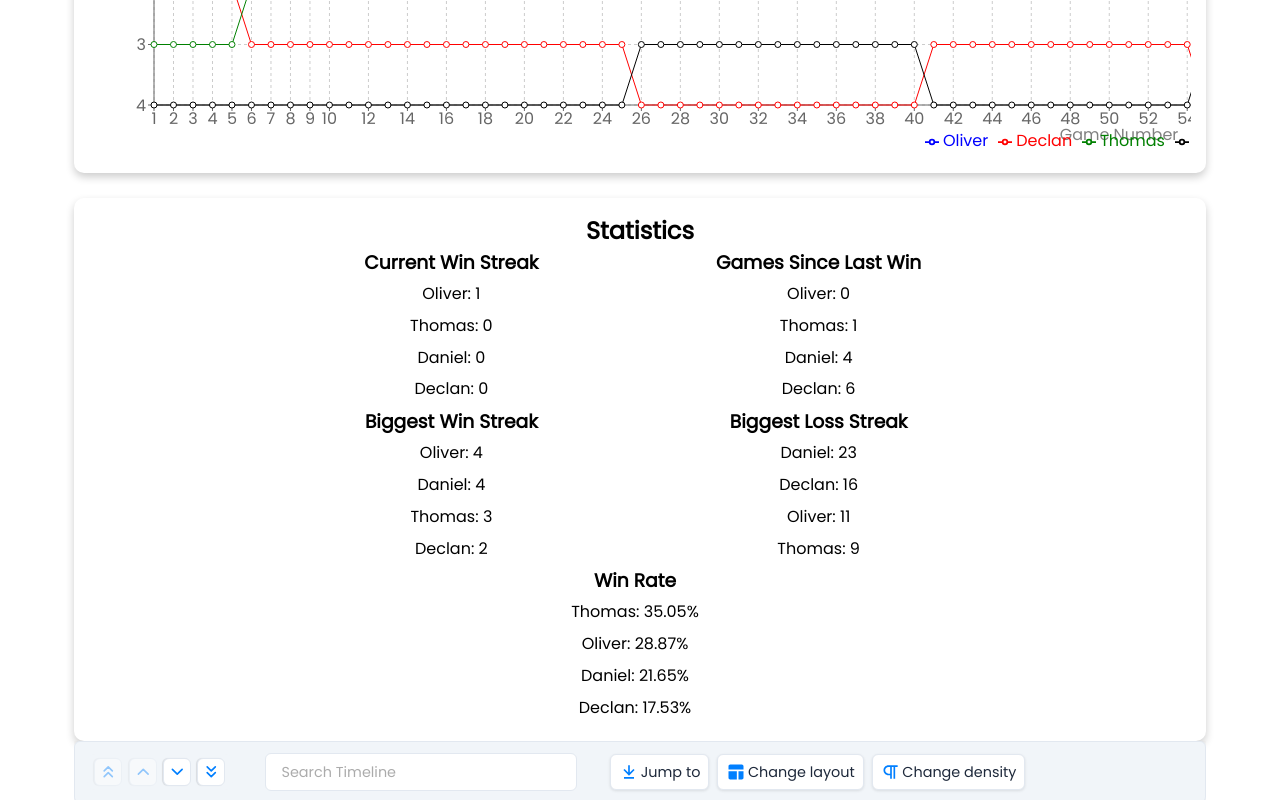
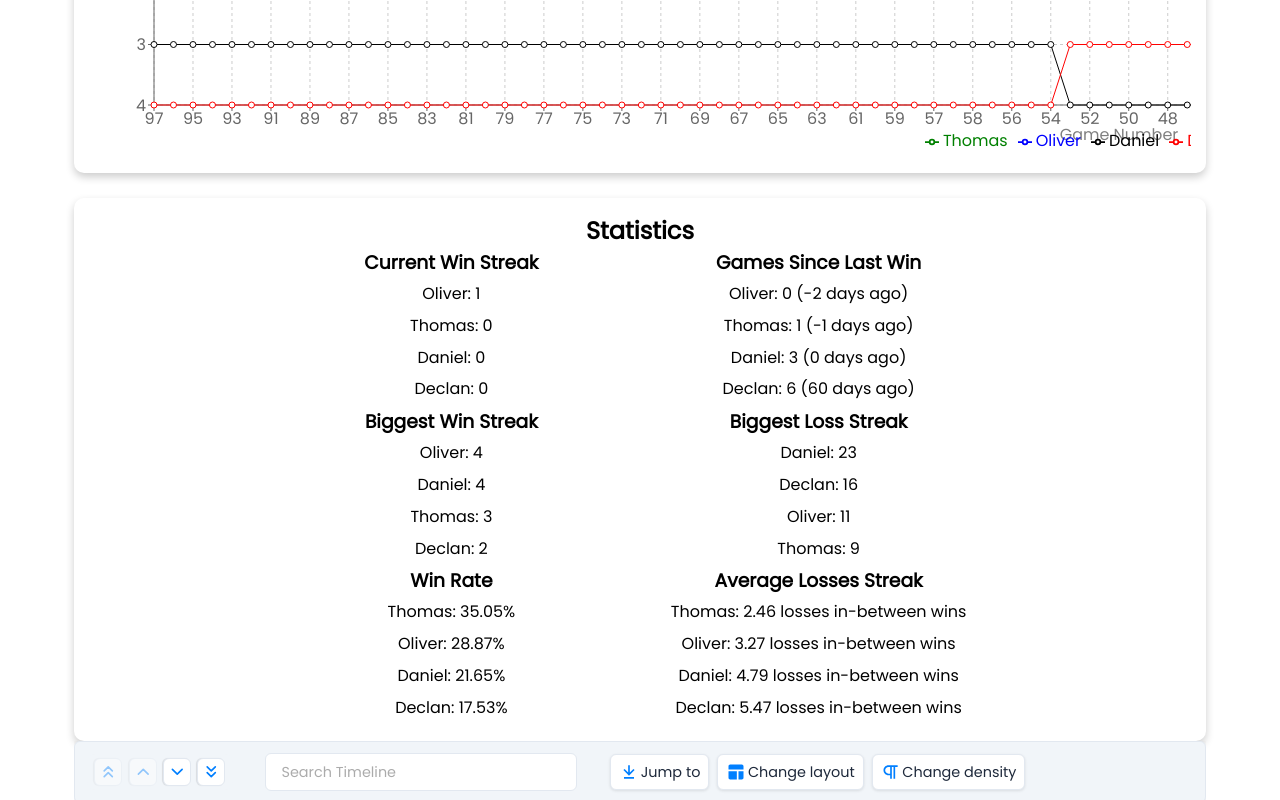
Before and after one commit to Oliver-Looney/monopoly-leaderboard, a Next.js app: page / in a window 1280 px wide. Shown: the part 1080-1880 px from the top of the page. Built offline with nearby package versions, Linux system fonts and the light colour scheme.

Commit message:
added more stats and formatting

```diff
--- a/src/component/Stats.tsx
+++ b/src/component/Stats.tsx
@@ -13,17 +13,20 @@ const calculateCurrentWinStreak = (playerName: string): number => {
     return currentStreak;
 };
 
-const calculateCurrentLostStreak = (playerName: string): number => {
+const calculateCurrentLostStreak = (playerName: string): [number, Date | null] => {
     let currentStreak = 0;
+    let dateRecorded: Date | null = null;
     for (let i = leaderboard.wins.length - 1; i >= 0; i--) {
         if (leaderboard.wins[i].name !== playerName) {
             currentStreak++;
         } else {
+            dateRecorded = leaderboard.wins[i].date;
             break;
         }
     }
-    return currentStreak;
+    return [currentStreak, dateRecorded];
 };
+
 
 const calculateBiggestWinStreak = (playerName: string): number => {
     let currentStreak = 0;
@@ -65,6 +68,26 @@ const calculateWinRate = (playerName: string): number => {
     return (winCount / totalGames) * 100;
 };
 
+const calculateAverageLossesBetweenWins = (playerName: string): number => {
+    let currentStreak = 0;
+    let losses: number[] = [];
+    for (let i = leaderboard.wins.length - 1; i >= 0; i--) {
+        if (leaderboard.wins[i].name !== playerName) {
+            currentStreak++;
+        } else {
+            if (currentStreak > 0) {
+                losses.push(currentStreak)
+                currentStreak = 0;
+            }
+        }
+    }
+    let totalLossesStreak = 0;
+    for (let i = 0; i < losses.length; i++) {
+        totalLossesStreak += losses[i];
+    }
+    return totalLossesStreak / losses.length;
+};
+
 export default function Stats() {
     return (
         <div className="card">
@@ -89,17 +112,29 @@ export default function Stats() {
                 <div>
                     <h3>Games Since Last Win</h3>
                     {leaderboard.members
-                        .map((member) => ({
-                            name: member,
-                            gamesSinceLastWin: calculateCurrentLostStreak(member)
-                        }))
+                        .map((member) => {
+                            const [currentLostStreak, dateRecorded] = calculateCurrentLostStreak(member);
+                            const daysSinceLastWin = dateRecorded ? Math.floor((Date.now() - dateRecorded.getTime()) / (1000 * 60 * 60 * 24)) : null;
+                            return {
+                                name: member,
+                                gamesSinceLastWin: currentLostStreak,
+                                daysSinceLastWin: daysSinceLastWin,
+                            };
+                        })
                         .sort((a, b) => a.gamesSinceLastWin - b.gamesSinceLastWin) // Sort by gamesSinceLastWin in ascending order
                         .map((data, index) => (
                             <p key={index}>
-                                <div>{data.name}: {data.gamesSinceLastWin}</div>
+                                <div>
+                                    {data.name}: {data.gamesSinceLastWin}
+                                    {data.daysSinceLastWin !== null && (
+                                        <span> ({data.daysSinceLastWin} days ago)</span>
+                                    )}
+                                </div>
                             </p>
                         ))}
                 </div>
+
+
             </div>
 
             <div className="stat-card">
@@ -149,6 +184,20 @@ export default function Stats() {
                             </p>
                         ))}
                 </div>
+                <div>
+                    <h3>Average Losses Streak</h3>
+                    {leaderboard.members
+                        .map((member) => ({
+                            name: member,
+                            winRate: calculateAverageLossesBetweenWins(member)
+                        }))
+                        .sort((a, b) => a.winRate - b.winRate) // Sort by winRate in descending order
+                        .map((data, index) => (
+                            <p key={index}>
+                                <div>{data.name}: {data.winRate.toFixed(2)} losses in-between wins</div>
+                            </p>
+                        ))}
+                </div>
             </div>
 
         </div>
--- a/src/component/Timeline.tsx
+++ b/src/component/Timeline.tsx
@@ -3,10 +3,10 @@ import { Chrono } from 'react-chrono';
 import { leaderboard } from '@/utils/LeaderboardWins';
 
 const Timeline = () => {
-    const timelineItems = leaderboard.wins.map((win) => ({
+    const timelineItems = leaderboard.wins.reverse().map((win) => ({
         title: win.name,
         cardTitle: win.name,
-        cardSubtitle: win.date.toDateString(),
+        cardSubtitle: win.date?.toDateString() || "Date not recorded",
         media: {
             type: 'IMAGE',
             source: {
--- a/src/utils/LeaderboardWins.ts
+++ b/src/utils/LeaderboardWins.ts
@@ -4,60 +4,60 @@ export const leaderboard: Leaderboard = {
     name: "Monopoly Leaderboard",
     members: ["Thomas", "Oliver", "Daniel", "Declan"],
     wins: [
-        {name: "Oliver", date: new Date(), game: 1},
-        {name: "Declan", date: new Date(), game: 2},
-        {name: "Thomas", date: new Date(), game: 3},
-        {name: "Oliver", date: new Date(), game: 4},
+        {name: "Oliver", date: null, game: 1},
+        {name: "Declan", date: null, game: 2},
+        {name: "Thomas", date: null, game: 3},
+        {name: "Oliver", date: null, game: 4},
 
-        {name: "Oliver", date: new Date(), game: 5},
+        {name: "Oliver", date: null, game: 5},
 
-        {name: "Thomas", date: new Date(), game: 6},
+        {name: "Thomas", date: null, game: 6},
 
-        {name: "Oliver", date: new Date(), game: 7},
+        {name: "Oliver", date: null, game: 7},
 
-        {name: "Thomas", date: new Date(), game: 8},
+        {name: "Thomas", date: null, game: 8},
 
-        {name: "Thomas", date: new Date(), game: 9},
-        {name: "Declan", date: new Date(), game: 10},
-        {name: "Thomas", date: new Date(), game: 11},
+        {name: "Thomas", date: null, game: 9},
+        {name: "Declan", date: null, game: 10},
+        {name: "Thomas", date: null, game: 11},
 
-        {name: "Oliver", date: new Date(), game: 12},
-        {name: "Daniel", date: new Date(), game: 13},
+        {name: "Oliver", date: null, game: 12},
+        {name: "Daniel", date: null, game: 13},
 
-        {name: "Daniel", date: new Date(), game: 14},
+        {name: "Daniel", date: null, game: 14},
 
-        {name: "Declan", date: new Date(), game: 15},
+        {name: "Declan", date: null, game: 15},
 
-        {name: "Thomas", date: new Date(), game: 16},
+        {name: "Thomas", date: null, game: 16},
 
-        {name: "Thomas", date: new Date(), game: 17},
-        {name: "Oliver", date: new Date(), game: 18},
-        {name: "Thomas", date: new Date(), game: 19},
-        {name: "Declan", date: new Date(), game: 20},
-        {name: "Daniel", date: new Date(), game: 21},
+        {name: "Thomas", date: null, game: 17},
+        {name: "Oliver", date: null, game: 18},
+        {name: "Thomas", date: null, game: 19},
+        {name: "Declan", date: null, game: 20},
+        {name: "Daniel", date: null, game: 21},
 
-        {name: "Daniel", date: new Date(), game: 22},
-        {name: "Thomas", date: new Date(), game: 23},
+        {name: "Daniel", date: null, game: 22},
+        {name: "Thomas", date: null, game: 23},
 
-        {name: "Oliver", date: new Date(), game: 24},
+        {name: "Oliver", date: null, game: 24},
 
-        {name: "Thomas", date: new Date(), game: 25},
-        {name: "Daniel", date: new Date(), game: 26},
+        {name: "Thomas", date: null, game: 25},
+        {name: "Daniel", date: null, game: 26},
 
-        {name: "Thomas", date: new Date(), game: 27},
-        {name: "Oliver", date: new Date(), game: 28},
-        {name: "Daniel", date: new Date(), game: 29},
+        {name: "Thomas", date: null, game: 27},
+        {name: "Oliver", date: null, game: 28},
+        {name: "Daniel", date: null, game: 29},
 
-        {name: "Thomas", date: new Date(), game: 30},
-        {name: "Oliver", date: new Date(), game: 31},
+        {name: "Thomas", date: null, game: 30},
+        {name: "Oliver", date: null, game: 31},
 
-        {name: "Thomas", date: new Date(), game: 32},
-        {name: "Oliver", date: new Date(), game: 33},
+        {name: "Thomas", date: null, game: 32},
+        {name: "Oliver", date: null, game: 33},
 
-        {name: "Thomas", date: new Date(), game: 34},
-        {name: "Oliver", date: new Date(), game: 35},
-        {name: "Oliver", date: new Date(), game: 36},
-        {name: "Declan", date: new Date(), game: 37},
+        {name: "Thomas", date: null, game: 34},
+        {name: "Oliver", date: null, game: 35},
+        {name: "Oliver", date: null, game: 36},
+        {name: "Declan", date: null, game: 37},
 
         {name: "Oliver", date: new Date("11 August 2020"), game: 38},
         {name: "Thomas", date: new Date("11 August 2020"), game: 39},
@@ -66,8 +66,8 @@ export const leaderboard: Leaderboard = {
         {name: "Declan", date: new Date("16 August 2020"), game: 41},
         {name: "Declan", date: new Date("16 August 2020"), game: 42},
 
-        {name: "Thomas", date: new Date(), game: 43},
-        {name: "Thomas", date: new Date(), game: 44},
+        {name: "Thomas", date: null, game: 43},
+        {name: "Thomas", date: null, game: 44},
 
         {name: "Declan", date: new Date("20 August 2020"), game: 45},
         {name: "Oliver", date: new Date("20 August 2020"), game: 46},
@@ -75,79 +75,81 @@ export const leaderboard: Leaderboard = {
 
         {name: "Oliver", date: new Date("20 August 2020"), game: 48},
 
-        {name: "Oliver", date: new Date(), game: 49},
-        {name: "Thomas", date: new Date(), game: 50},
-        {name: "Oliver", date: new Date(), game: 51},
-        {name: "Thomas", date: new Date(), game: 52},
-        {name: "Daniel", date: new Date(), game: 53},
-        {name: "Daniel", date: new Date(), game: 54},
-        {name: "Daniel", date: new Date(), game: 55},
-        {name: "Daniel", date: new Date(), game: 56},
+        {name: "Oliver", date: null, game: 49},
+        {name: "Thomas", date: null, game: 50},
+        {name: "Oliver", date: null, game: 51},
+        {name: "Thomas", date: null, game: 52},
+        {name: "Daniel", date: null, game: 53},
+        {name: "Daniel", date: null, game: 54},
+        {name: "Daniel", date: null, game: 55},
+        {name: "Daniel", date: null, game: 56},
 
-        {name: "Oliver", date: new Date(), game: 57},
-        {name: "Thomas", date: new Date(), game: 58},
-        {name: "Declan", date: new Date(), game: 58},
+        {name: "Oliver", date: null, game: 57},
+        {name: "Thomas", date: null, game: 58},
+        {name: "Declan", date: null, game: 58},
 
-        {name: "Daniel", date: new Date(), game: 57},
-        {name: "Thomas", date: new Date(), game: 58},
+        {name: "Daniel", date: null, game: 57},
+        {name: "Thomas", date: null, game: 58},
 
-        {name: "Daniel", date: new Date(), game: 59},
+        {name: "Daniel", date: null, game: 59},
 
-        {name: "Thomas", date: new Date(), game: 60},
-        {name: "Thomas", date: new Date(), game: 61},
-        {name: "Daniel", date: new Date(), game: 62},
-        {name: "Daniel", date: new Date(), game: 63},
-        {name: "Declan", date: new Date(), game: 64},
-        {name: "Daniel", date: new Date(), game: 65},
+        {name: "Thomas", date: null, game: 60},
+        {name: "Thomas", date: null, game: 61},
+        {name: "Daniel", date: null, game: 62},
+        {name: "Daniel", date: null, game: 63},
+        {name: "Declan", date: null, game: 64},
+        {name: "Daniel", date: null, game: 65},
 
-        {name: "Oliver", date: new Date(), game: 66},
+        {name: "Oliver", date: null, game: 66},
 
-        {name: "Thomas", date: new Date(), game: 67},
-        {name: "Thomas", date: new Date(), game: 68},
-        {name: "Thomas", date: new Date(), game: 69},
+        {name: "Thomas", date: null, game: 67},
+        {name: "Thomas", date: null, game: 68},
+        {name: "Thomas", date: null, game: 69},
 
-        {name: "Oliver", date: new Date(), game: 70},
-        {name: "Thomas", date: new Date(), game: 71},
-        {name: "Declan", date: new Date(), game: 72},
-        {name: "Oliver", date: new Date(), game: 73},
-        {name: "Thomas", date: new Date(), game: 74},
-        {name: "Daniel", date: new Date(), game: 75},
-        {name: "Daniel", date: new Date(), game: 76},
-        {name: "Declan", date: new Date(), game: 77},
-        {name: "Declan", date: new Date(), game: 78},
+        {name: "Oliver", date: null, game: 70},
+        {name: "Thomas", date: null, game: 71},
+        {name: "Declan", date: null, game: 72},
+        {name: "Oliver", date: null, game: 73},
+        {name: "Thomas", date: null, game: 74},
+        {name: "Daniel", date: null, game: 75},
+        {name: "Daniel", date: null, game: 76},
+        {name: "Declan", date: null, game: 77},
+        {name: "Declan", date: null, game: 78},
 
-        {name: "Oliver", date: new Date(), game: 79},
+        {name: "Oliver", date: null, game: 79},
 
-        {name: "Daniel", date: new Date(), game: 80},
+        {name: "Daniel", date: null, game: 80},
 
-        {name: "Declan", date: new Date(), game: 81},
-        {name: "Oliver", date: new Date(), game: 82},
-        {name: "Declan", date: new Date(), game: 83},
+        {name: "Declan", date: null, game: 81},
+        {name: "Oliver", date: null, game: 82},
+        {name: "Declan", date: null, game: 83},
 
-        {name: "Thomas", date: new Date(), game: 84},
-        {name: "Oliver", date: new Date(), game: 85},
+        {name: "Thomas", date: null, game: 84},
+        {name: "Oliver", date: null, game: 85},
 
-        {name: "Daniel", date: new Date(), game: 86},
-        {name: "Declan", date: new Date(), game: 87},
+        {name: "Daniel", date: null, game: 86},
+        {name: "Declan", date: null, game: 87},
 
-        {name: "Thomas", date: new Date(), game: 88},
+        {name: "Thomas", date: null, game: 88},
 
-        {name: "Oliver", date: new Date(), game: 89},
-        {name: "Thomas", date: new Date(), game: 90},
+        {name: "Oliver", date: null, game: 89},
+        {name: "Thomas", date: null, game: 90},
 
-        {name: "Declan", date: new Date(), game: 91},
+        {name: "Declan", date: new Date("27 April 2023"), game: 91},
 
-        {name: "Daniel", date: new Date(), game: 92},
+        {name: "Daniel", date: null, game: 92},
 
-        {name: "Daniel", date: new Date(), game: 93},
-        {name: "Oliver", date: new Date(), game: 94},
+        {name: "Oliver", date: null, game: 93},
+
+        {name: "Daniel", date: new Date("26 June 2023"), game: 94},
 
         {name: "Thomas", date: new Date("27 June 2023"), game: 95},
 
-
         {name: "Thomas", date: new Date("27 June 2023"), game: 96},
 
-{name: "Oliver", date: new Date("28 June 2023"), game: 97},
+        {name: "Oliver", date: new Date("28 June 2023"), game: 97},
+
+
 
     ]
 }
--- a/src/utils/types.ts
+++ b/src/utils/types.ts
@@ -6,7 +6,7 @@ interface Leaderboard {
 
 interface Win {
     name: string;
-    date: Date;
+    date: Date | null;
     game: number;
 }
 
```
